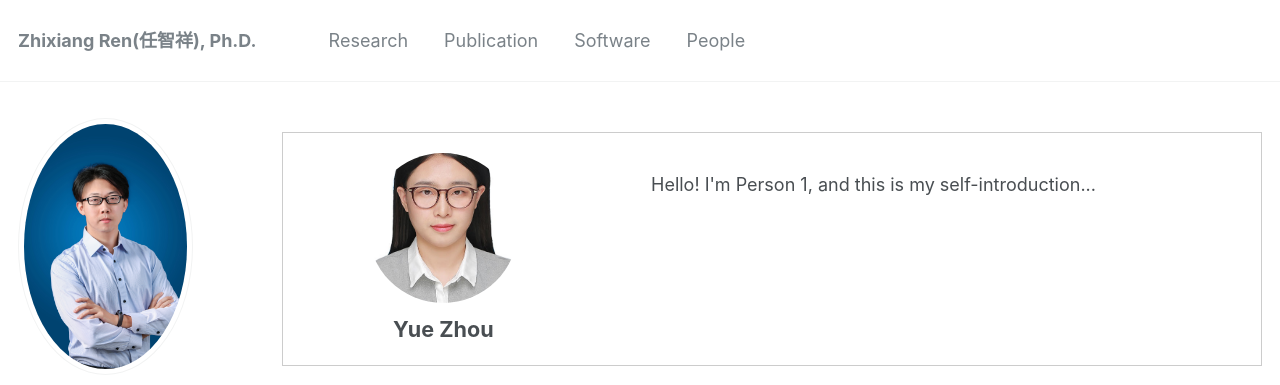
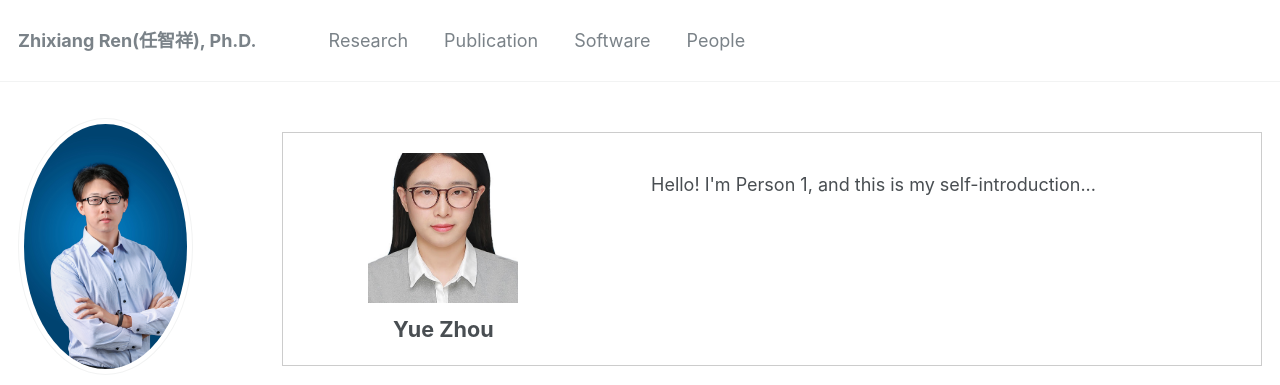
Before and after one commit to zhixiang-ren/zhixiang-ren.github.io, a Jekyll site: the page built from _pages/People.html, in a window 1280 px wide. Shown: the top 385 px of the page. Built offline with Jekyll 4.4.1, drawn with Linux system fonts in a browser that asks for light colours; some web fonts are replaced.

Commit message:
Update People.html

```diff
--- a/_pages/People.html
+++ b/_pages/People.html
@@ -10,7 +10,7 @@ author_profile: true
     <div style="display: flex; flex-direction: column; align-items: center; width: 30%;">
         <!-- 图片 -->
         <div>
-            <img src="/images/zhouy.jpg" alt="Person 1" style="width: 150px; height: 150px; object-fit: cover; border-radius: 50%; margin-bottom: 10px;">
+            <img src="/images/zhouy.jpg" alt="Person 1" style="width: 150px; height: 150px; object-fit: cover; margin-bottom: 10px;">
         </div>
         <!-- 名字 -->
         <div style="font-size: 1.2em; font-weight: bold;">Yue Zhou</div>
```
